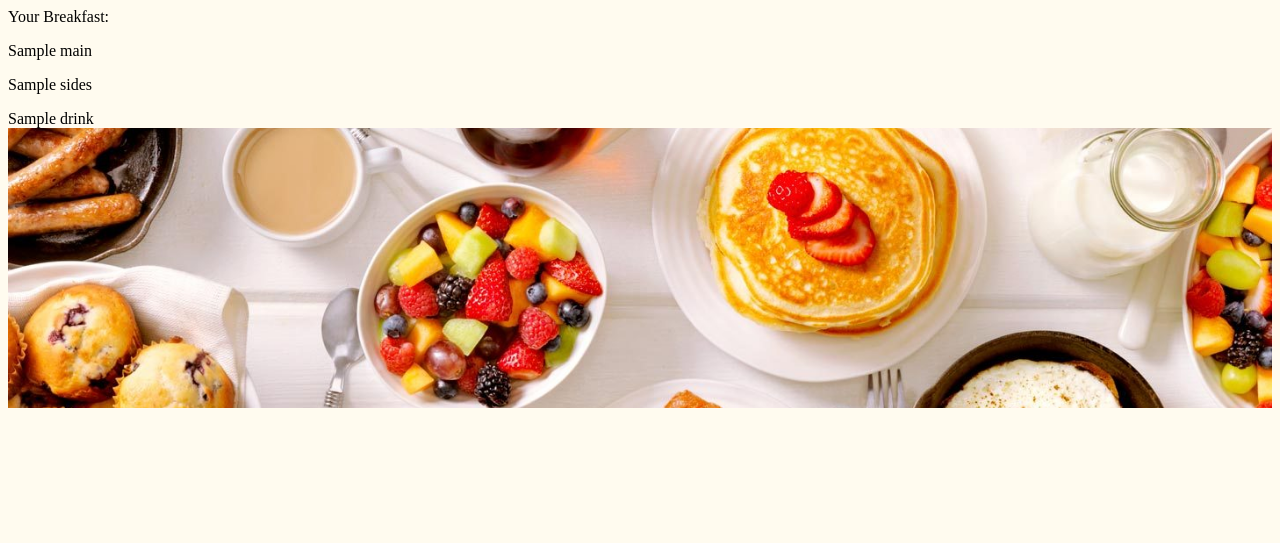
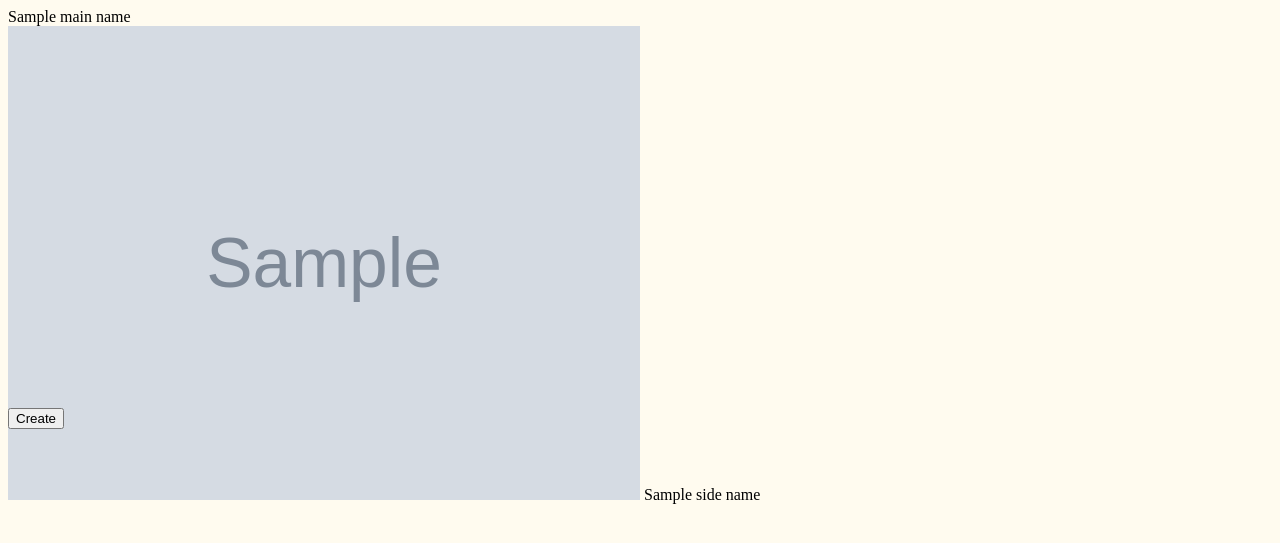
Before and after one commit to aundrelab/BreakfastApp, a Python web app: template templates/meals.html in a window 1280 px wide. Shown: the top 543 px of the page. Run offline with Jinja, Linux system fonts and the light colour scheme; the template is opened without the code that fills it: most values are stand-ins (such as "Sample title", 1, 10 or a date in 2020); grey boxes marked "Sample" are stand-in pictures.

Commit message:
TA Office Hour Help and Changes

```diff
--- a/app.yaml
+++ b/app.yaml
@@ -4,8 +4,7 @@ threadsafe: true
 
 handlers:
 - url: /static
-  static-dir: static
-
+  static_dir: static
 - url: /.*
   script: main.app
 
--- a/templates/meals.html
+++ b/templates/meals.html
@@ -1,5 +1,11 @@
 <!DOCTYPE html>
+
 <head>
+    <style type="text/css">
+        .container{
+
+        }
+    </style>
   <meta charset="UTF-8">
   <title>Breakfast 4 You.</title>
   <link rel="stylesheet" href="style.css">
@@ -10,14 +16,14 @@
         <header>
 
 
-        <div>
-            <label for="main">Your Breakfast: </label>
-            <p>{{main}}</p>
-            <p>{{sides}}</p>
-            <p>{{drink}}</p>
+        <div class="container">
+            {{main_name}} <br>
+            <a href={{recipe}}><img  width=50% height=50% src={{image}}></a>
 
+            {{side_name}}
         </div>
 
         </header>
     </div>
+    <input type = 'submit' value = 'Create'>
 </body>
--- a/templates/welcome.html
+++ b/templates/welcome.html
@@ -22,6 +22,7 @@
 
         </div>
 
+
         <!--<div>-->
         <!--    <label for="main">Your Breakfast: </label>-->
         <!--    <p>{{main}}</p>-->
@@ -29,7 +30,7 @@
         <!--    <p>{{drink}}</p>-->
 
         <!--</div>-->
+    </header>
 
-    </header>
     </div>
 </body>
```
Also changed, not shown: main.py (+35 -19 lines), templates/results.html (added), 1 other file.
